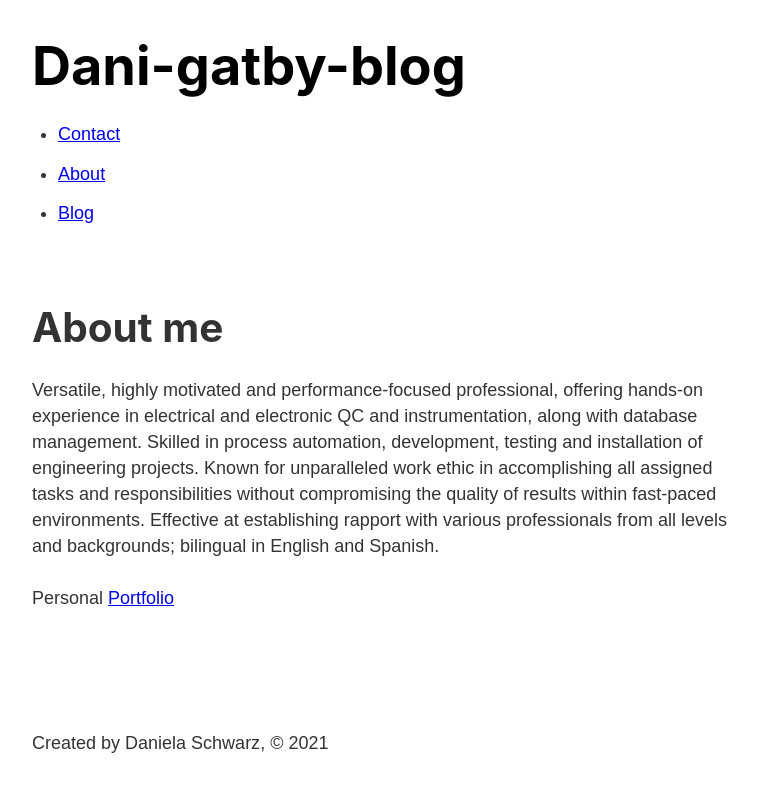
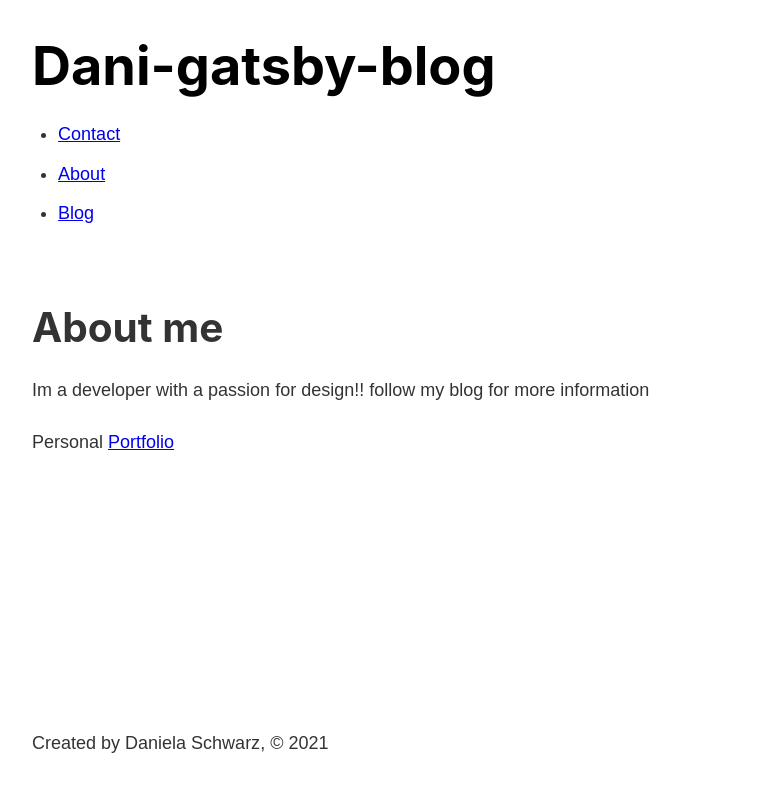
Before and after one commit to SaidHadad/GatsbyBlog, a Gatsby site: page /about in a window 1280 px wide. Shown: the whole page, without its empty margins (251-1009 px from the left). Built offline with nearby package versions, Linux system fonts and the light colour scheme; Gatsby itself is replaced by a stand-in of ours.

Commit message:
gatsbyblog
updated about

```diff
--- a/gatsby-config.js
+++ b/gatsby-config.js
@@ -36,7 +36,7 @@ module.exports = {
   ],
 
   siteMetadata: {
-    title: 'Dani-gatby-blog',
+    title: 'Dani-gatsby-blog',
     author: 'Daniela Schwarz'
   }
 }
--- a/src/pages/about.js
+++ b/src/pages/about.js
@@ -7,17 +7,9 @@ const aboutPage = () => {
     <Layout>
       <Head title="About" />
     <h1>About me</h1>
-      <p>Versatile, highly motivated and performance-focused professional,
-      offering hands-on experience in electrical and electronic QC and
-      instrumentation, along with database management.
-      Skilled in process automation, development, testing and installation of
-      engineering projects. Known for unparalleled work ethic in
-      accomplishing all assigned tasks and responsibilities without
-      compromising the quality of results within fast-paced environments.
-      Effective at establishing rapport with various professionals from all levels
-      and backgrounds; bilingual in English and Spanish.
+      <p>Im a developer with a passion for design!! follow my blog for more information
       </p>
-      <p>Personal <a href="https://saidhadad.github.io/Portfolio/" target="_blank" rel="noreferrer">Portfolio</a></p>
+      <p>Personal <a href="https://danischwarz.com" target="_blank" rel="noreferrer">Portfolio</a></p>
     </Layout>
   )
 }
--- a/src/pages/contact.js
+++ b/src/pages/contact.js
@@ -7,7 +7,7 @@ const contactPage = () => {
     <Layout>
       <Head title="Contact" />
       <h1>Contact Me</h1>
-      <p>Link to my GitHub <a href="https://github.com/SaidHadad" target="_blank" rel="noreferrer">GitHub</a></p>
+      <p>Link to my GitHub <a href="https://github.com/danicota" target="_blank" rel="noreferrer">GitHub</a></p>
     </Layout>
   )
 }
```
